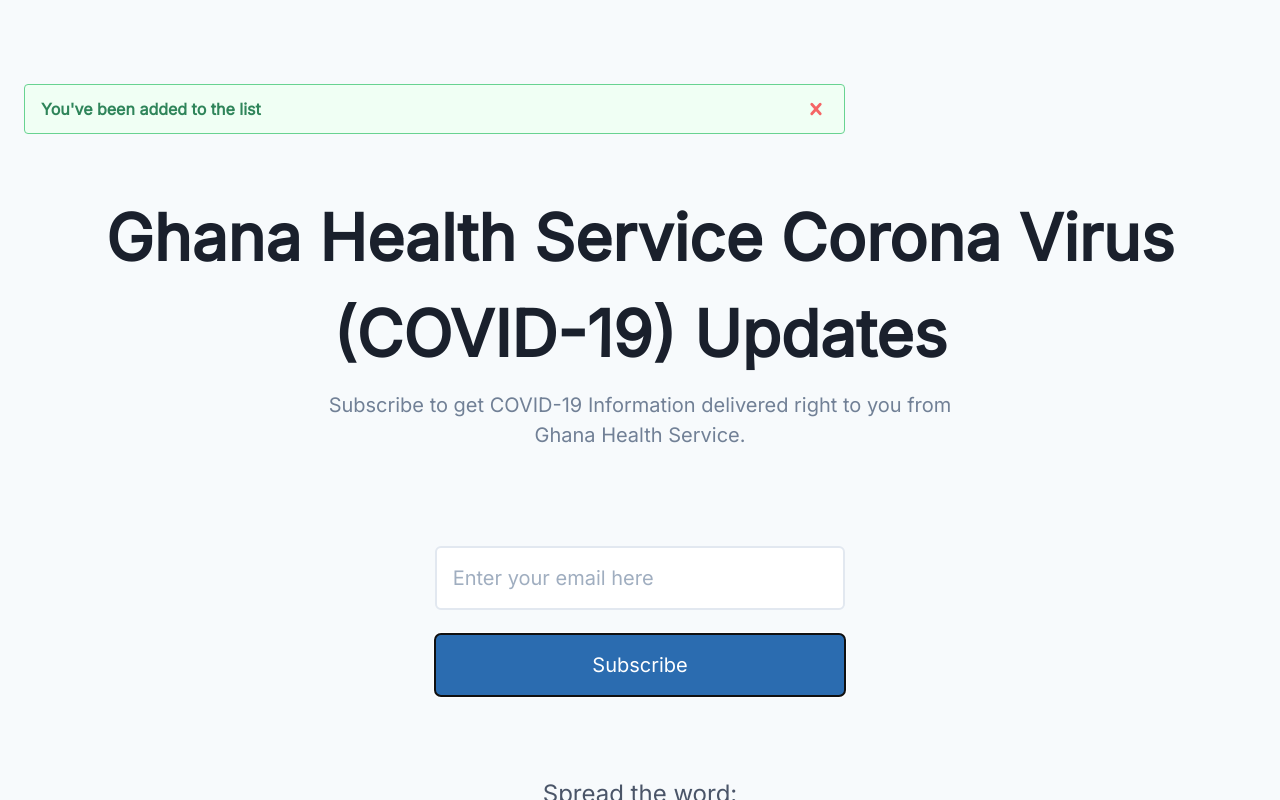
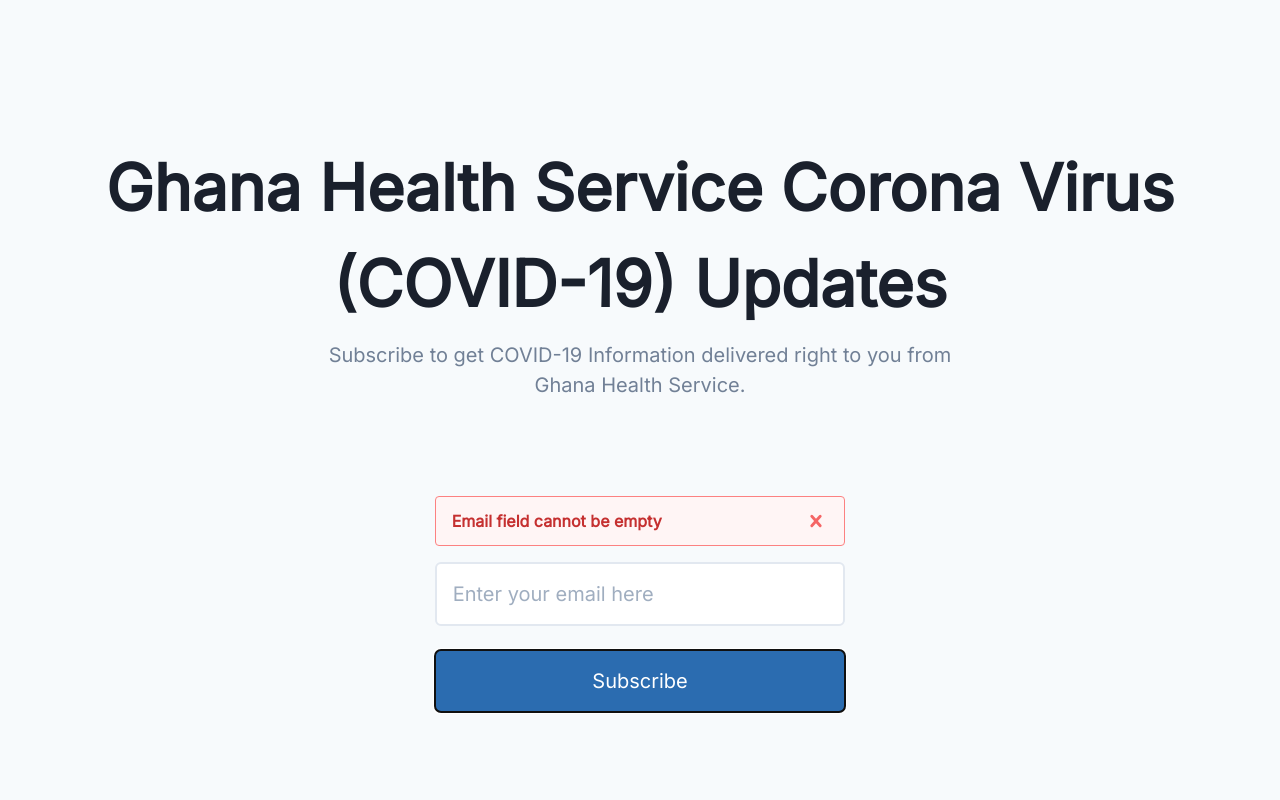
Before and after one commit to Robbieakoto/Ghana-Health-Service-Covid-19-Updates, a Vue app: page / in a window 1280 px wide. Both pictures are taken after a click on the button "Subscribe". Shown: the top 800 px of the page. Built offline with nearby package versions, Linux system fonts and the light colour scheme; no server answers.

Commit message:
Added validation to check if email field is empty

```diff
--- a/src/components/HeroPage.vue
+++ b/src/components/HeroPage.vue
@@ -1,12 +1,5 @@
 <template>
         <Section class="container mx-auto p-2 justify-center">
-                <div v-if="isSubscribed" class="bg-green-100 border border-green-400 text-green-700 px-4 py-3 md:w-2/3 rounded relative" role="alert">
-                    <strong class="font-bold">You've been added to the list</strong>
-                    <!-- <span class="block sm:inline">You've been added to the list</span> -->
-                    <span class="absolute top-0 bottom-0 right-0 px-4 py-3">
-                        <svg class="fill-current h-6 w-6 text-red-500" role="button" xmlns="http://www.w3.org/2000/svg" viewBox="0 0 20 20"><title>Close</title><path d="M14.348 14.849a1.2 1.2 0 0 1-1.697 0L10 11.819l-2.651 3.029a1.2 1.2 0 1 1-1.697-1.697l2.758-3.15-2.759-3.152a1.2 1.2 0 1 1 1.697-1.697L10 8.183l2.651-3.031a1.2 1.2 0 1 1 1.697 1.697l-2.758 3.152 2.758 3.15a1.2 1.2 0 0 1 0 1.698z"/></svg>
-                    </span>
-                </div>
             <div class="mx-auto lg:justify-start md:pt-10">
                 <div class="text-center mx-auto">
                     <div class="mb-10 sm:mb-24">
@@ -17,8 +10,26 @@
                     </div>
 
                     <section class="container mx-auto my-4 sm:my-10">
+
                         <div class="w-full sm:w-2/3 lg:w-1/3 mx-auto">
-                            <input type="email" v-model.trim="email" class="sm:h-16 sm:text-xl rounded-md p-4 text-gray-800 bg-white w-full border-2 border-gray-300 placeholder-gray-500" placeholder="Enter your email here" autofocus/>
+                            <div class="message-container my-4">
+                                <div v-if="isSubscribed" class="text-left bg-green-100 border border-green-400 text-green-700 px-4 py-3 rounded relative" role="alert">
+                                    <strong class="font-bold">You've been added to the list</strong>
+                                    <!-- <span class="block sm:inline">You've been added to the list</span> -->
+                                    <span class="absolute top-0 bottom-0 right-0 px-4 py-3">
+                                        <svg class="fill-current h-6 w-6 text-green-500" role="button" xmlns="http://www.w3.org/2000/svg" viewBox="0 0 20 20" @click="isSubscribed = false"><title>Close</title><path d="M14.348 14.849a1.2 1.2 0 0 1-1.697 0L10 11.819l-2.651 3.029a1.2 1.2 0 1 1-1.697-1.697l2.758-3.15-2.759-3.152a1.2 1.2 0 1 1 1.697-1.697L10 8.183l2.651-3.031a1.2 1.2 0 1 1 1.697 1.697l-2.758 3.152 2.758 3.15a1.2 1.2 0 0 1 0 1.698z"/></svg>
+                                    </span>
+                                </div>
+                                <div v-if="!validEmail" class="text-left bg-red-100 border border-red-400 text-red-700 px-4 py-3 rounded relative" role="alert">
+                                    <strong class="font-bold">Email field cannot be empty</strong>
+                                    <!-- <span class="block sm:inline">You've been added to the list</span> -->
+                                    <span class="absolute top-0 bottom-0 right-0 px-4 py-3">
+                                        <svg class="fill-current h-6 w-6 text-red-500" role="button" xmlns="http://www.w3.org/2000/svg" viewBox="0 0 20 20" @click="validEmail = true"><title>Close</title><path d="M14.348 14.849a1.2 1.2 0 0 1-1.697 0L10 11.819l-2.651 3.029a1.2 1.2 0 1 1-1.697-1.697l2.758-3.15-2.759-3.152a1.2 1.2 0 1 1 1.697-1.697L10 8.183l2.651-3.031a1.2 1.2 0 1 1 1.697 1.697l-2.758 3.152 2.758 3.15a1.2 1.2 0 0 1 0 1.698z"/></svg>
+                                    </span>
+                                </div>
+                            </div>
+
+                            <input type="email" v-model.trim="email" class="sm:h-16 sm:text-xl rounded-md p-4 text-gray-800 bg-white w-full border-2 border-gray-300 placeholder-gray-500" placeholder="Enter your email here" required autofocus/>
                             <button class="mt-2 lg:mt-6 bg-blue-700 text-white p-4 rounded-md w-full mt-4 sm:text-xl" @click="addSubscriber">Subscribe</button>
                         </div>
                     </section>
@@ -37,12 +48,16 @@
         email: '',
         telephone: '',
         isSubscribed: false,
+        validEmail: true
       }
   },
   methods: {
-      addSubscriber(e) {
+      addSubscriber() {
+          if(!this.email) {
+            this.validEmail = false;
+            return;
+          }
           this.isSubscribed = false
-        e.preventDefault();
         axios.post('https://cors-anywhere.herokuapp.com/https://ghana-covid-19-info-system-backend.netlify.com/.netlify/functions/add-subscriber', {
             email: this.email,
             telephone: this.telephone
```
